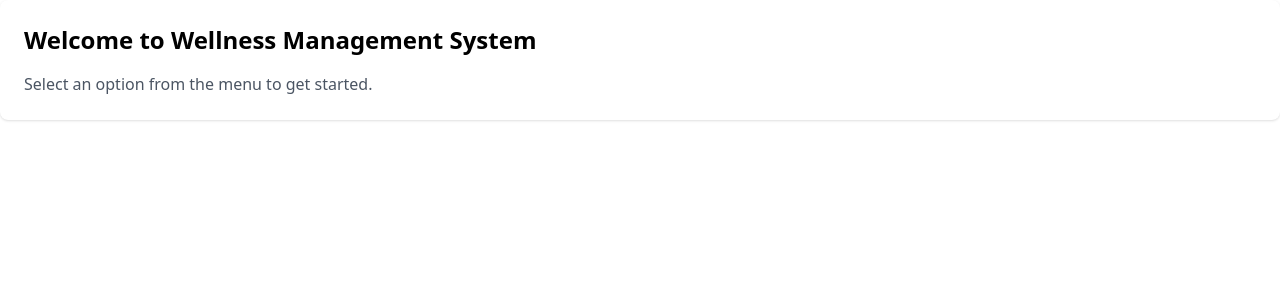
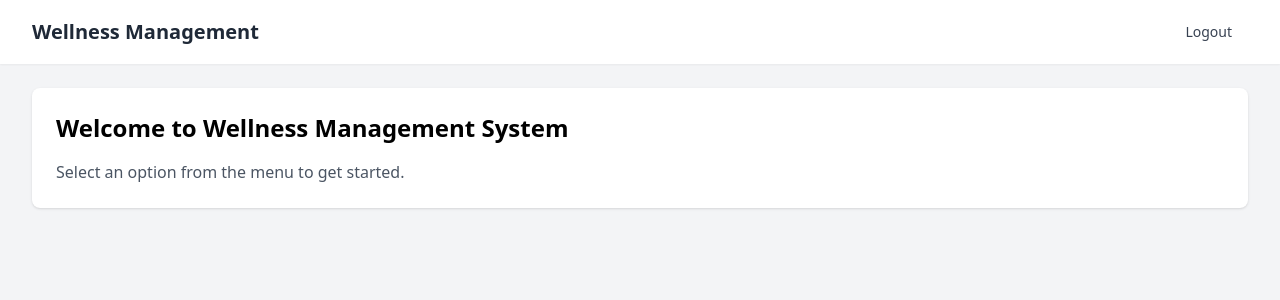
Before and after one commit to chandratejatiriveedhi/wellness-management-system, a React (Create React App) app in the folder frontend/: page / in a window 1280 px wide. Shown: the top 300 px of the page. Built offline with nearby package versions, Linux system fonts and the light colour scheme; sample sign-in values are in the browser's storage.

Commit message:
Update App.js with Navbar integration

```diff
--- a/frontend/src/App.js
+++ b/frontend/src/App.js
@@ -1,6 +1,7 @@
 import React from 'react';
 import { BrowserRouter as Router, Routes, Route, Navigate } from 'react-router-dom';
 import LoginPage from './components/LoginPage';
+import Navbar from './components/Navbar';
 
 // Protected Route wrapper component
 const ProtectedRoute = ({ children }) => {
@@ -8,7 +9,19 @@ const ProtectedRoute = ({ children }) => {
   return isAuthenticated ? children : <Navigate to="/login" />;
 };
 
-// Dashboard component placeholder
+// Layout component for the dashboard
+const DashboardLayout = ({ children }) => {
+  return (
+    <div className="min-h-screen bg-gray-100">
+      <Navbar />
+      <main className="max-w-7xl mx-auto py-6 sm:px-6 lg:px-8">
+        {children}
+      </main>
+    </div>
+  );
+};
+
+// Dashboard component
 const Dashboard = () => (
   <div className="bg-white shadow rounded-lg p-6">
     <h2 className="text-2xl font-bold mb-4">Welcome to Wellness Management System</h2>
@@ -25,7 +38,9 @@ export default function App() {
           path="/"
           element={
             <ProtectedRoute>
-              <Dashboard />
+              <DashboardLayout>
+                <Dashboard />
+              </DashboardLayout>
             </ProtectedRoute>
           }
         />
```
